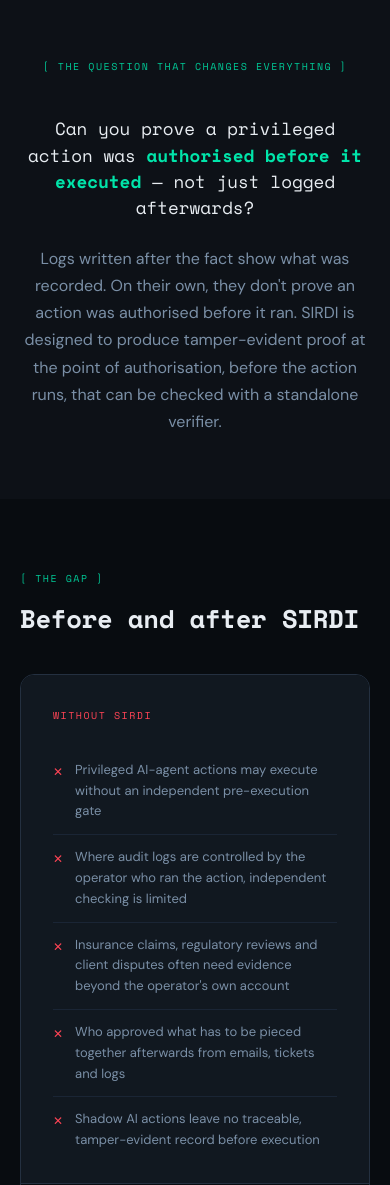
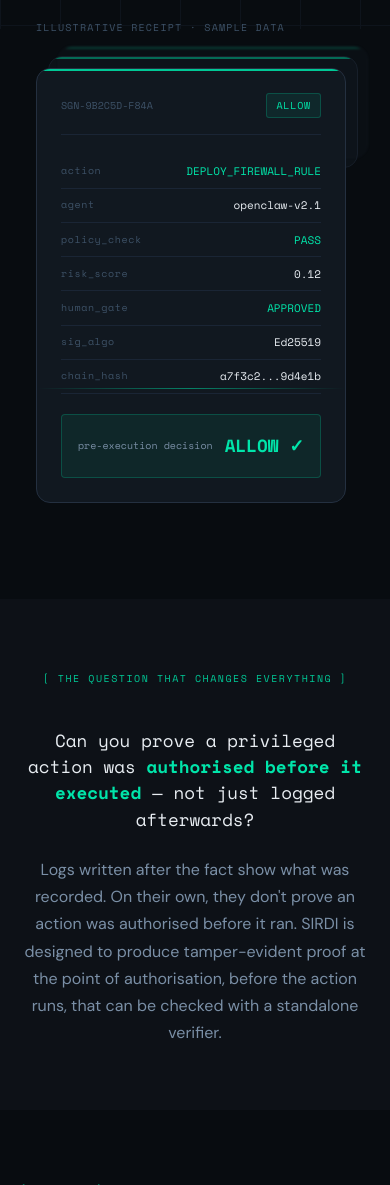
Before and after one commit to atelierelitist/swiftfortress-live, a plain HTML site: page index.html in a window 390 px wide. Shown: the part 815-2000 px from the top of the page. Drawn offline with nearby package versions, Linux system fonts and the light colour scheme.

Commit message:
Add files via upload

```diff
--- a/index.html
+++ b/index.html
@@ -430,7 +430,7 @@ h3 { font-size: clamp(1rem, 2vw, 1.3rem); }
 
 @media (max-width: 900px) {
   .hero__inner { grid-template-columns: 1fr; }
-  .hero__visual { display: none; }
+  .hero__visual { margin-top: 3rem; padding-right: 24px; max-width: 440px; }
   .hero { min-height: auto; }
 }
 
@@ -1012,7 +1012,7 @@ h3 { font-size: clamp(1rem, 2vw, 1.3rem); }
         </div>
         <div class="contrast-item">
           <span class="contrast-item__icon">✕</span>
-          <span>Shadow AI actions leave no traceable, tamper-evident record before execution</span>
+          <span>Unmanaged AI actions may lack a traceable, tamper-evident record of prior authorisation</span>
         </div>
       </div>
       <div class="contrast-grid__pane contrast-grid__pane--solution">
```
